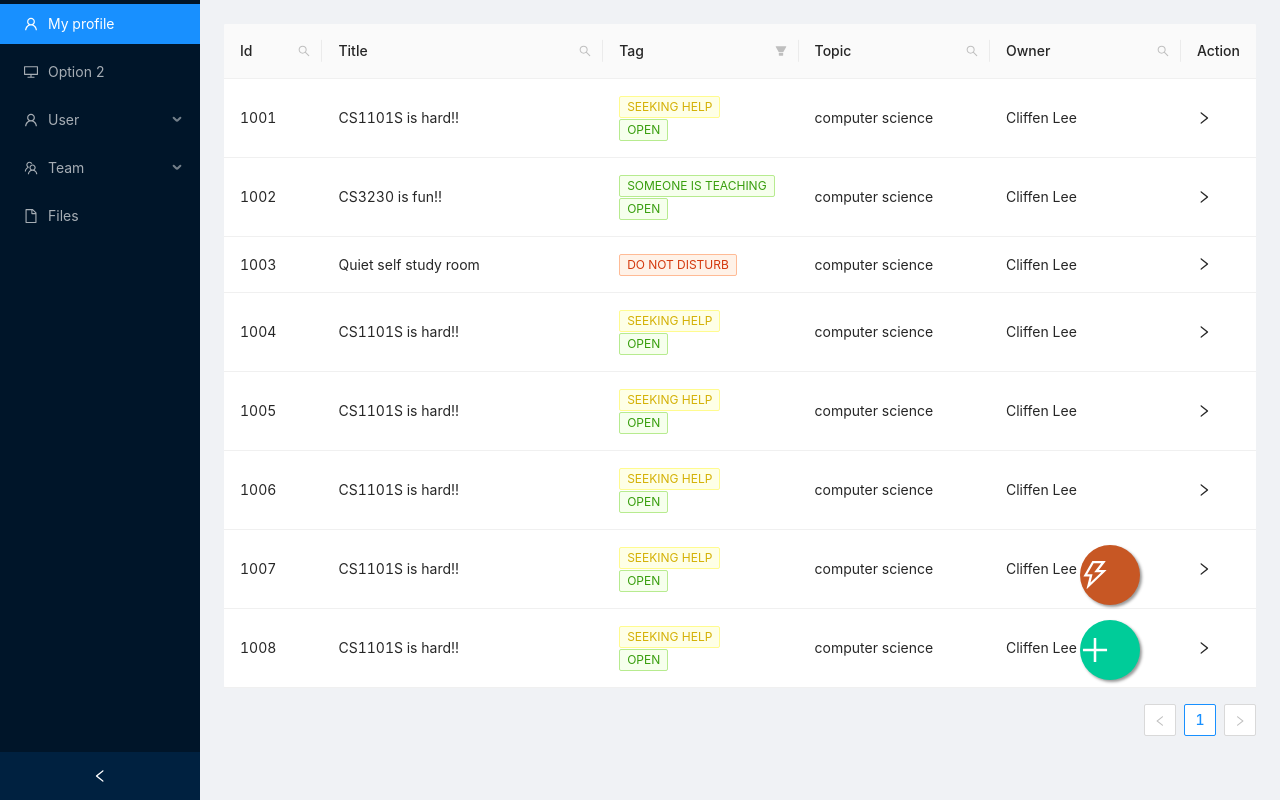
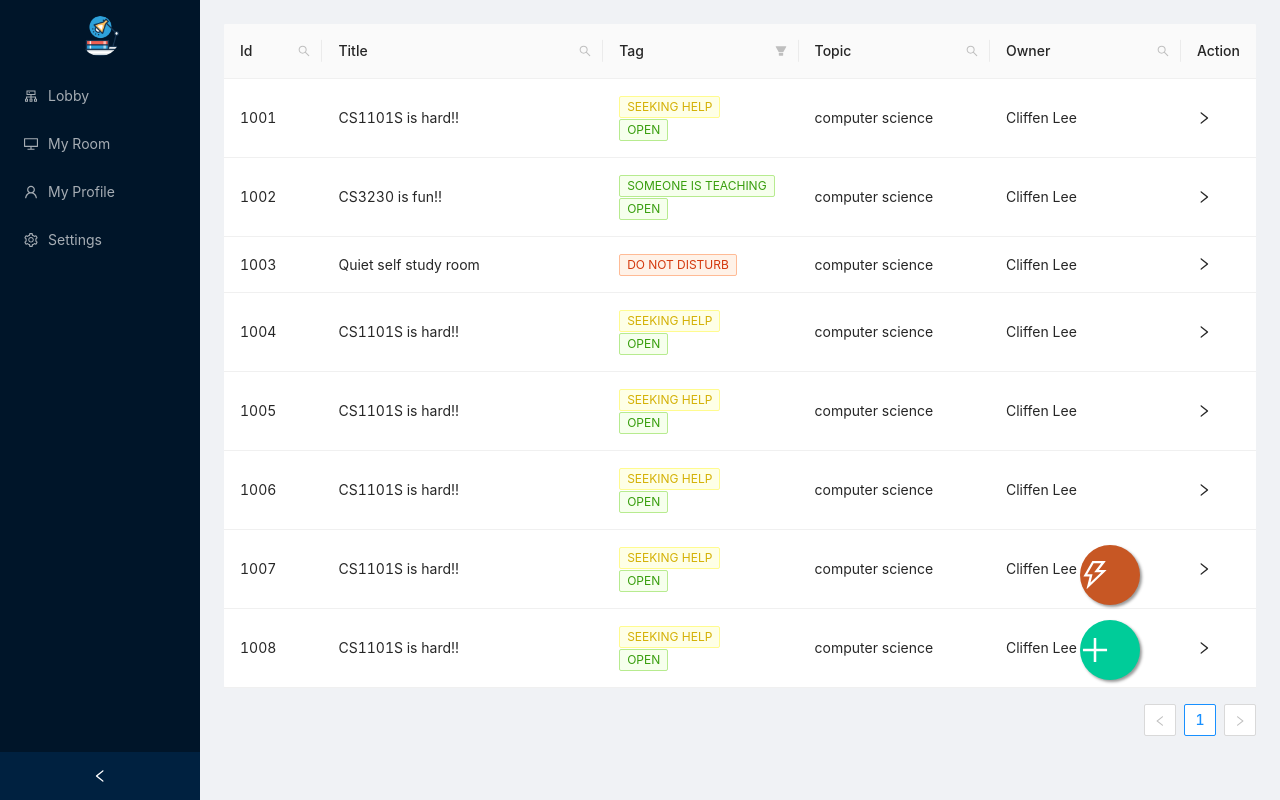
Before and after one commit to gycc7253/nusmu, a Next.js app: page / in a window 1280 px wide. Built offline with nearby package versions, Linux system fonts and the light colour scheme.

Commit message:
layout tabs

```diff
--- a/components/layout.js
+++ b/components/layout.js
@@ -1,12 +1,15 @@
 import 'antd/dist/antd.css';
 import React, { useState } from 'react';
-import { Layout, Menu, Breadcrumb } from 'antd';
+import { Layout, Menu, Breadcrumb, Avatar } from 'antd';
+import Link from 'next/link'
 import {
+  SettingOutlined,
   DesktopOutlined,
   PieChartOutlined,
   FileOutlined,
   TeamOutlined,
   UserOutlined,
+  ClusterOutlined
 } from '@ant-design/icons';
 const { Header, Content, Footer, Sider } = Layout;
 const { SubMenu } = Menu;
@@ -17,15 +20,29 @@ export default function MyLayout({ children }) {
     <>
   <Layout style={{ minHeight: '100vh' }}>
       <Sider collapsible collapsed={collapsed} onCollapse={() => setCollapsed(!collapsed)}>
-        <div className="logo" />
+        <div style={{
+          height: '40px',
+          margin: '16px',
+          textAlign: 'center'}}>
+          <Avatar src="747086.png" size="large"></Avatar>
+        </div>
         <Menu theme="dark" defaultSelectedKeys={['1']} mode="inline">
-          <Menu.Item key="1" icon={<UserOutlined />}>
-            My profile
+          <Menu.Item key="2" icon={<ClusterOutlined />}>
+            <Link href="/">
+              <a>Lobby</a>
+            </Link>
           </Menu.Item>
-          <Menu.Item key="2" icon={<DesktopOutlined />}>
-            Option 2
+          <Menu.Item key="3" icon={<DesktopOutlined />}>
+            <Link href="/rooms/room">
+              <a>My Room</a>
+            </Link>
           </Menu.Item>
-          <SubMenu key="sub1" icon={<UserOutlined />} title="User">
+          <Menu.Item key="4" icon={<UserOutlined />}>
+            <Link href="/profile">
+              <a>My Profile</a>
+            </Link>
+          </Menu.Item>
+          {/* <SubMenu key="sub1" icon={<UserOutlined />} title="User">
             <Menu.Item key="3">Tom</Menu.Item>
             <Menu.Item key="4">Bill</Menu.Item>
             <Menu.Item key="5">Alex</Menu.Item>
@@ -33,9 +50,11 @@ export default function MyLayout({ children }) {
           <SubMenu key="sub2" icon={<TeamOutlined />} title="Team">
             <Menu.Item key="6">Team 1</Menu.Item>
             <Menu.Item key="8">Team 2</Menu.Item>
-          </SubMenu>
-          <Menu.Item key="9" icon={<FileOutlined />}>
-            Files
+          </SubMenu> */}
+          <Menu.Item key="5" icon={<SettingOutlined />}>
+            <Link href="/settings">
+              <a>Settings</a>
+            </Link>
           </Menu.Item>
         </Menu>
       </Sider>
```
Also changed, not shown: public/747086.png (added).
